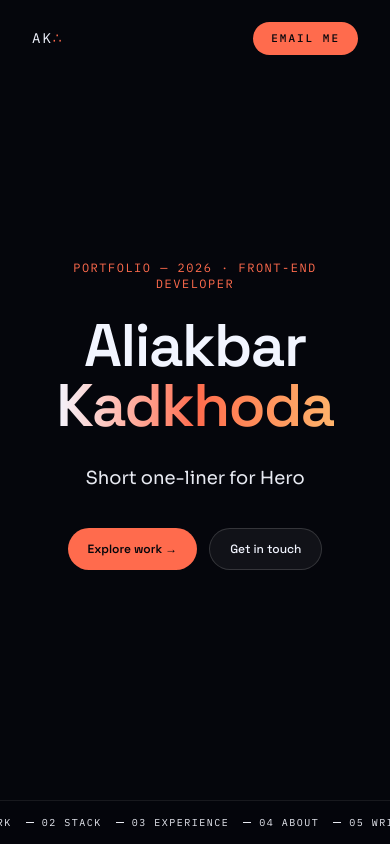
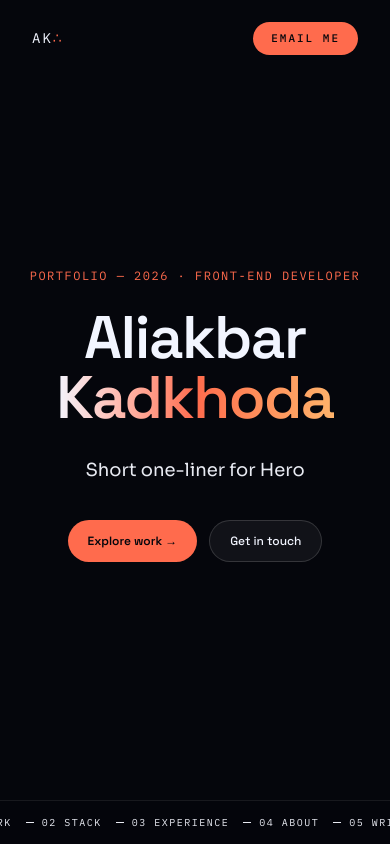
Before and after one commit to a-kadkhoda/Spatial_3D_Portfolio, a Next.js app: page / in a window 390 px wide. Shown: the top 844 px of the page. Built offline with nearby package versions, Linux system fonts and the light colour scheme.

Commit message:
fix responssive bugs

```diff
--- a/components/sections/Contact.tsx
+++ b/components/sections/Contact.tsx
@@ -14,7 +14,7 @@ export default function Contact() {
   return (
     <section
       id="contact"
-      className="h-full flex flex-col items-center justify-center text-center px-8 overflow-y-auto no-scrollbar"
+      className="h-full flex flex-col items-center justify-center text-center px-0 md:px-8"
     >
       <p className="font-mono text-xs tracking-[3px] text-accent mb-5">
         06 — CONTACT
--- a/components/sections/Hero.tsx
+++ b/components/sections/Hero.tsx
@@ -7,7 +7,7 @@ export default function Hero() {
   return (
     <section
       id="hero"
-      className="h-full flex flex-col items-center justify-center text-center px-8 overflow-y-auto no-scrollbar"
+      className="h-full flex flex-col items-center justify-center text-center px-0 md:px-8"
     >
       <p className="font-mono text-xs tracking-[1.5px] md:tracking-[3px] text-accent mb-6">
         {kicker}
--- a/components/sections/Writing.tsx
+++ b/components/sections/Writing.tsx
@@ -21,7 +21,7 @@ export default function Writing() {
           {writing.map((w) => (
             <div
               key={w.id}
-              className="flex flex-col md:flex-row md:items-center md:justify-between gap-2 md:gap-6 py-5 border-b border-white/[0.09]"
+              className="flex flex-col md:flex-row md:items-center md:justify-between gap-2 md:gap-6 py-5 border-b border-white/9"
             >
               <div>
                 <div className="text-lg font-semibold">{w.title}</div>
```
